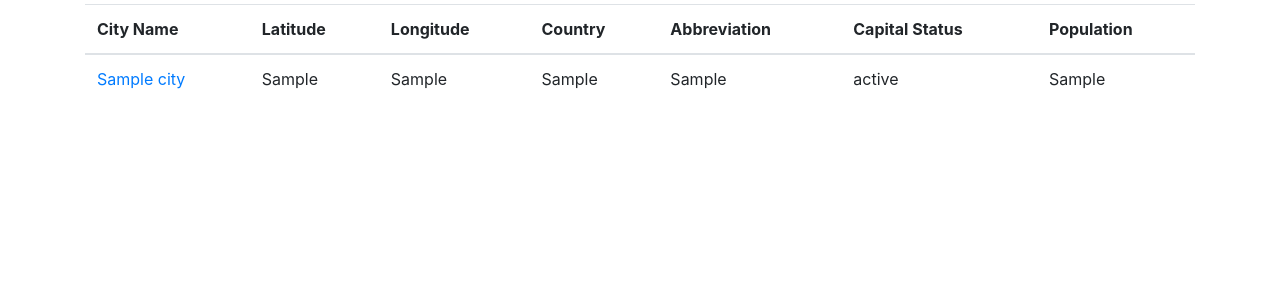
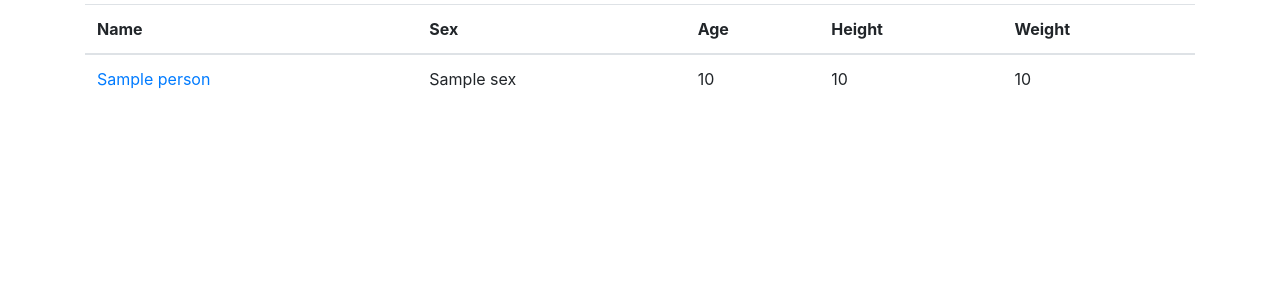
Before and after one commit to meahesachin/webapp3, a Python web app: template app/templates/index.html in a window 1280 px wide. Shown: the part 56-356 px from the top of the page. Run offline with Jinja, Linux system fonts and the light colour scheme; the template is opened without the code that fills it: most values are stand-ins (such as "Sample title", 1, 10 or a date in 2020); some libraries are stand-ins or nearby versions.

Commit message:
Step 7: Updated index.html with people fields

```diff
--- a/app/templates/index.html
+++ b/app/templates/index.html
@@ -3,25 +3,21 @@
 <table class="table">
     <thead>
     <tr>
-        <th scope="col">City Name</th>
-        <th scope="col">Latitude</th>
-        <th scope="col">Longitude</th>
-        <th scope="col">Country</th>
-        <th scope="col">Abbreviation</th>
-        <th scope="col">Capital Status</th>
-        <th scope="col">Population</th>
+        <th scope="col">Name</th>
+        <th scope="col">Sex</th>
+        <th scope="col">Age</th>
+        <th scope="col">Height</th>
+        <th scope="col">Weight</th>
     </tr>
     </thead>
     <tbody>
-    {% for city in cities %}
+    {% for person in people %}
     <tr>
-        <td><a href="view/{{city.id}}">{{ city.fldName }}</a></td>
-        <td>{{ city.fldLat }}</td>
-        <td>{{ city.fldLong }}</td>
-        <td>{{ city.fldCountry }}</td>
-        <td>{{ city.fldAbbreviation }}</td>
-        <td>{{ city.fldCapitalStatus }}</td>
-        <td>{{ city.fldPopulation }}</td>
+        <td><a href="view/{{person.id}}">{{ person.Name }}</a></td>
+        <td>{{ person.Sex }}</td>
+        <td>{{ person.Age }}</td>
+        <td>{{ person.Height }}</td>
+        <td>{{ person.Weight }}</td>
     </tr>
     {% endfor %}
     </tbody>
```
